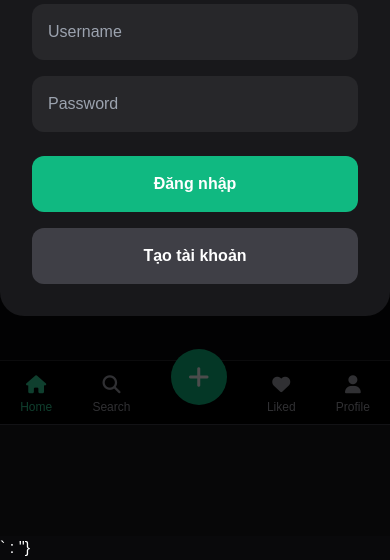
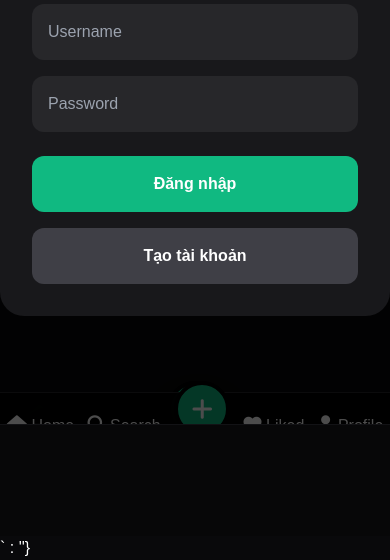
Before and after one commit to namhuynh1234kk-blip/Melody, a website: page index.html in a window 390 px wide. Shown: the part 308-868 px from the top of the page. Drawn offline with nearby package versions, Linux system fonts and the light colour scheme.

Commit message:
Update index.html

```diff
--- a/index.html
+++ b/index.html
@@ -275,13 +275,17 @@
 
   <!-- MOBILE NAV -->
 <div class="md:hidden
-              fixed bottom-28 left-0 right-0
-              bg-black border-t border-zinc-800
-              h-16 flex items-center
-              justify-around z-40">
+            fixed bottom-20 left-0 right-0
+            bg-black/95 backdrop-blur-xl
+            border-t border-zinc-800
+            h-16
+            flex items-center justify-around
+            z-40">
 
-    <button class="flex flex-col items-center
-                   text-xs text-emerald-400">
+  <!-- HOME -->
+  <button
+    onclick="setActiveMobileNav(this); goHome();"
+    class="mobile-nav-btn active-mobile-nav">
 
     <i class="fas fa-home text-lg"></i>
 
@@ -289,8 +293,10 @@
 
   </button>
 
-    <button class="flex flex-col items-center
-                   text-xs text-zinc-400">
+  <!-- SEARCH -->
+  <button
+    onclick="setActiveMobileNav(this); focusSearch();"
+    class="mobile-nav-btn">
 
     <i class="fas fa-search text-lg"></i>
 
@@ -298,18 +304,27 @@
 
   </button>
 
-    <button onclick="uploadMusic()"
+  <!-- ADD -->
+  <button
+    onclick="uploadMusic()"
     class="w-14 h-14 rounded-full
-                   bg-emerald-500 text-white
+           bg-emerald-500 hover:bg-emerald-400
+           text-white
            flex items-center justify-center
-                   text-2xl -mt-8 shadow-xl">
+           text-2xl
+           -mt-8
+           shadow-2xl
+           border-4 border-black
+           transition active:scale-95">
 
     <i class="fas fa-plus"></i>
 
   </button>
 
-    <button class="flex flex-col items-center
-                   text-xs text-zinc-400">
+  <!-- LIBRARY -->
+  <button
+    onclick="setActiveMobileNav(this); showLibrary();"
+    class="mobile-nav-btn">
 
     <i class="fas fa-heart text-lg"></i>
 
@@ -317,8 +332,10 @@
 
   </button>
 
-    <button class="flex flex-col items-center
-                   text-xs text-zinc-400">
+  <!-- PROFILE -->
+  <button
+    onclick="setActiveMobileNav(this); showProfile();"
+    class="mobile-nav-btn">
 
     <i class="fas fa-user text-lg"></i>
 
@@ -327,7 +344,6 @@
   </button>
 
 </div>
-
   <!-- PLAYER -->
   <div id="player"
        class="fixed bottom-0 left-0 right-0
```
Lines whose indentation alone changed are shown as unchanged.
